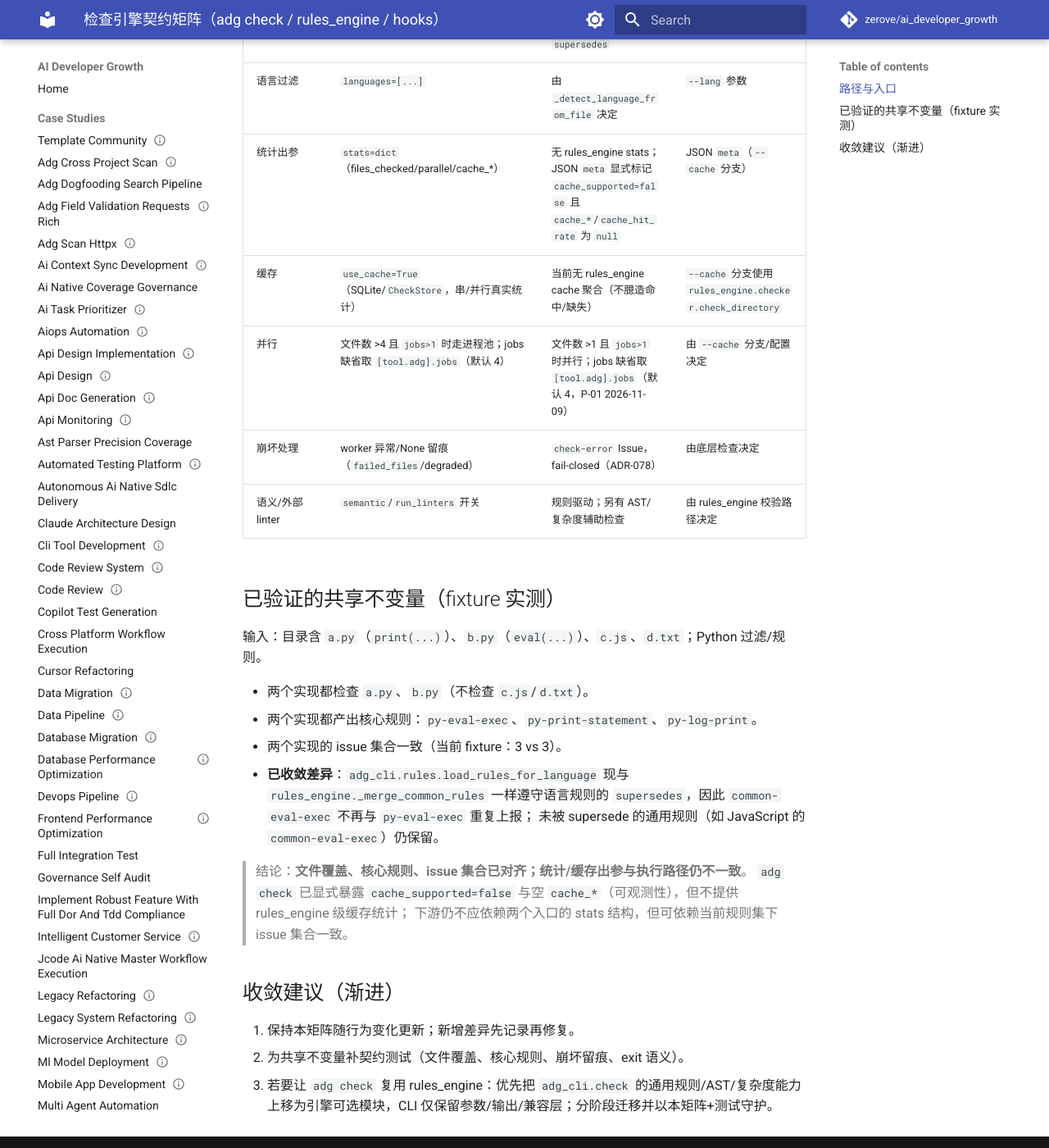
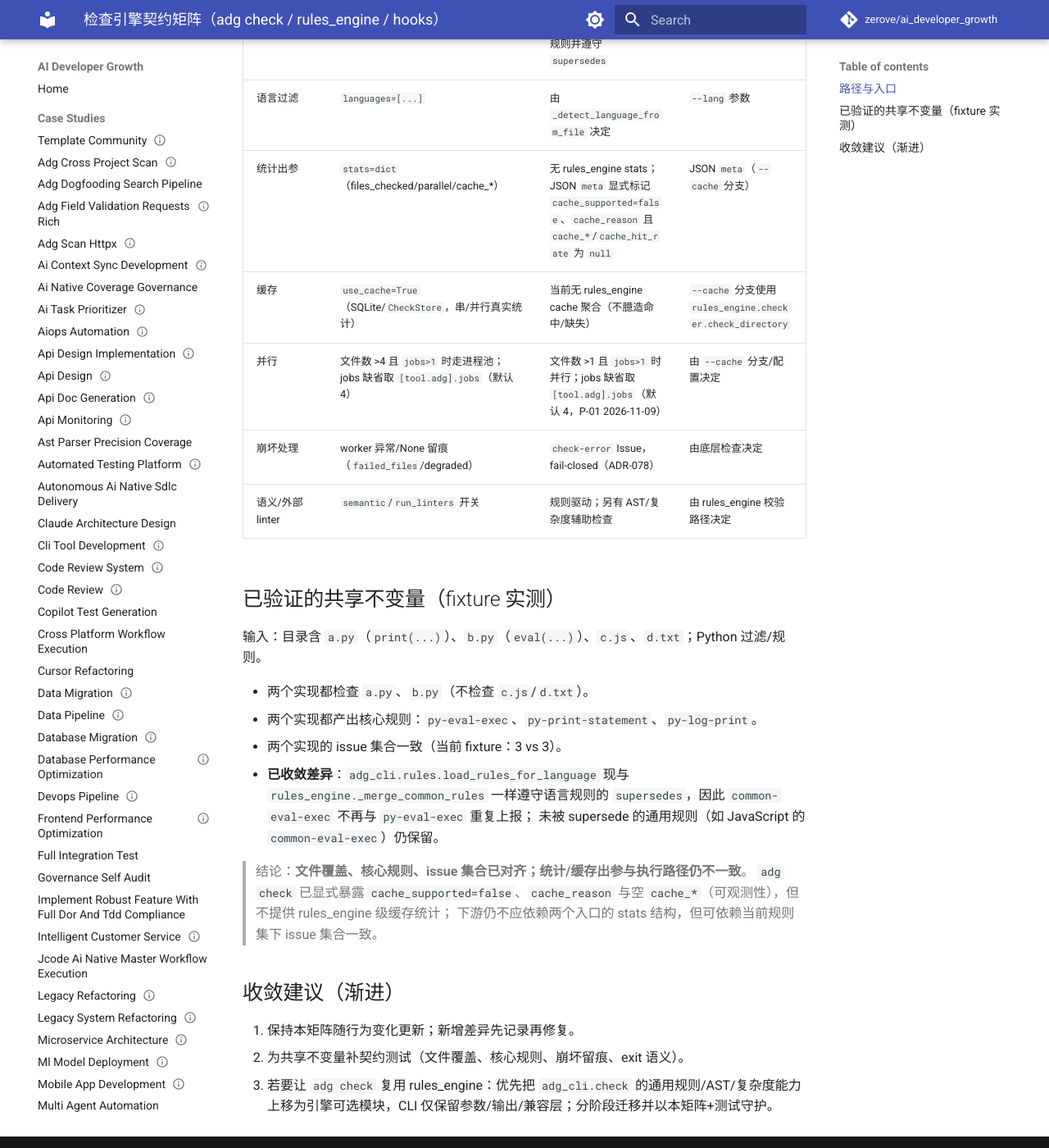
Before and after one commit to zerove/ai_developer_growth, an MkDocs documentation site: the page built from docs/agent-dev/check-engine-contract-matrix.md, in a window 1280 px wide and 1400 px high, scrolled down 694 px. Shown: the whole window at 82% size. Built offline with MkDocs 1.6.1 and Material for MkDocs 9.7.7, drawn with Linux system fonts in a browser that asks for light colours; comment, search, counter and statistics services are not loaded.

Commit message:
feat(adg): 补充 check 缓存不可用原因元数据

```diff
--- a/docs/agent-dev/check-engine-contract-matrix.md
+++ b/docs/agent-dev/check-engine-contract-matrix.md
@@ -11,7 +11,7 @@
 | 返回 | `list[CheckResult]`（文件级结果 + issues） | `list[Issue]`（扁平 issues） | text / JSON 字符串（`passed`, `results`） |
 | 规则加载 | `rules=None` 时自动加载 | 调用方传入 `rules`；`load_rules_for_language` 合并 common 安全规则并遵守 `supersedes` | 校验 language rules 资产 |
 | 语言过滤 | `languages=[...]` | 由 `_detect_language_from_file` 决定 | `--lang` 参数 |
-| 统计出参 | `stats=dict`（files_checked/parallel/cache_*） | 无 rules_engine stats；JSON `meta` 显式标记 `cache_supported=false` 且 `cache_*`/`cache_hit_rate` 为 `null` | JSON `meta`（`--cache` 分支） |
+| 统计出参 | `stats=dict`（files_checked/parallel/cache_*） | 无 rules_engine stats；JSON `meta` 显式标记 `cache_supported=false`、`cache_reason` 且 `cache_*`/`cache_hit_rate` 为 `null` | JSON `meta`（`--cache` 分支） |
 | 缓存 | `use_cache=True`（SQLite/`CheckStore`，串/并行真实统计） | 当前无 rules_engine cache 聚合（不臆造命中/缺失） | `--cache` 分支使用 `rules_engine.checker.check_directory` |
 | 并行 | 文件数 >4 且 `jobs>1` 时走进程池；jobs 缺省取 `[tool.adg].jobs`（默认 4） | 文件数 >1 且 `jobs>1` 时并行；jobs 缺省取 `[tool.adg].jobs`（默认 4，P-01 2026-11-09） | 由 `--cache` 分支/配置决定 |
 | 崩坏处理 | worker 异常/None 留痕（`failed_files`/degraded） | `check-error` Issue，fail-closed（ADR-078） | 由底层检查决定 |
@@ -29,7 +29,7 @@
   未被 supersede 的通用规则（如 JavaScript 的 `common-eval-exec`）仍保留。
 
 > 结论：**文件覆盖、核心规则、issue 集合已对齐；统计/缓存出参与执行路径仍不一致**。
-> `adg check` 已显式暴露 `cache_supported=false` 与空 `cache_*`（可观测性），但不提供 rules_engine 级缓存统计；
+> `adg check` 已显式暴露 `cache_supported=false`、`cache_reason` 与空 `cache_*`（可观测性），但不提供 rules_engine 级缓存统计；
 > 下游仍不应依赖两个入口的 stats 结构，但可依赖当前规则集下 issue 集合一致。
 
 ## 收敛建议（渐进）
```
Also changed, not shown: 1 other file.
